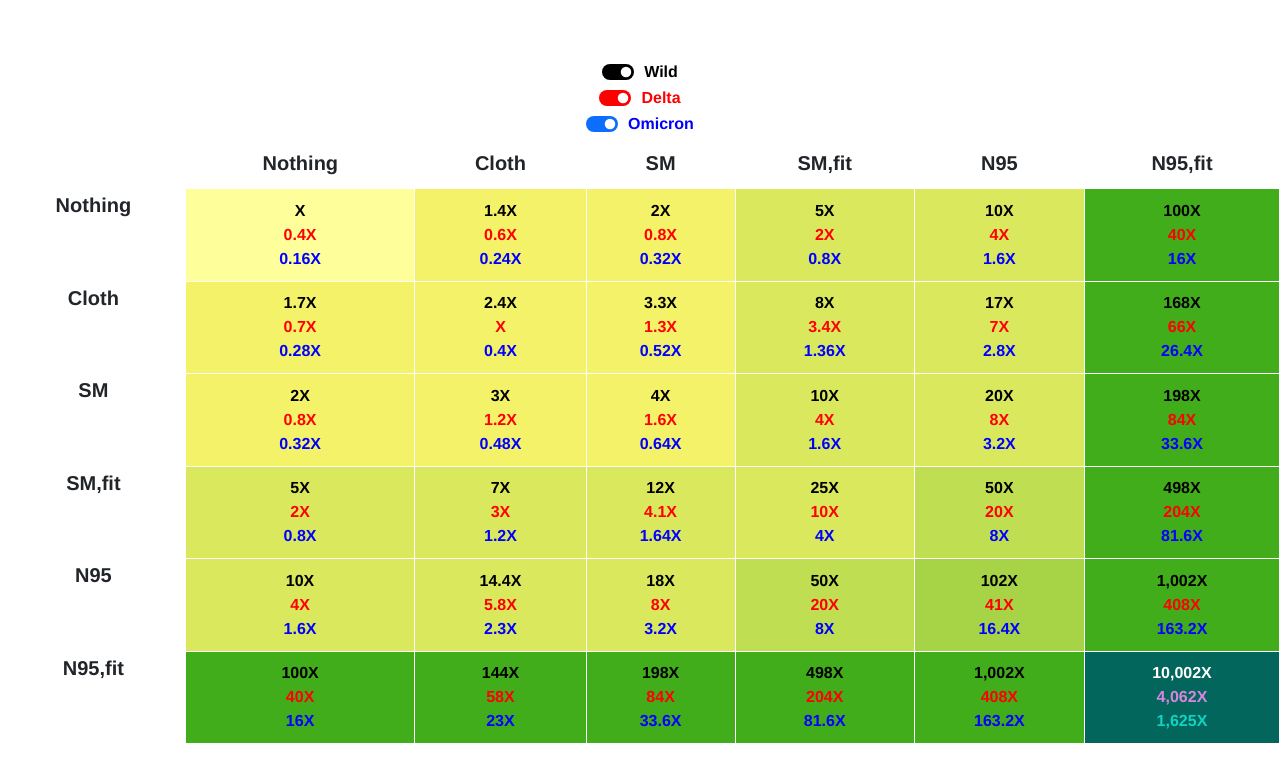
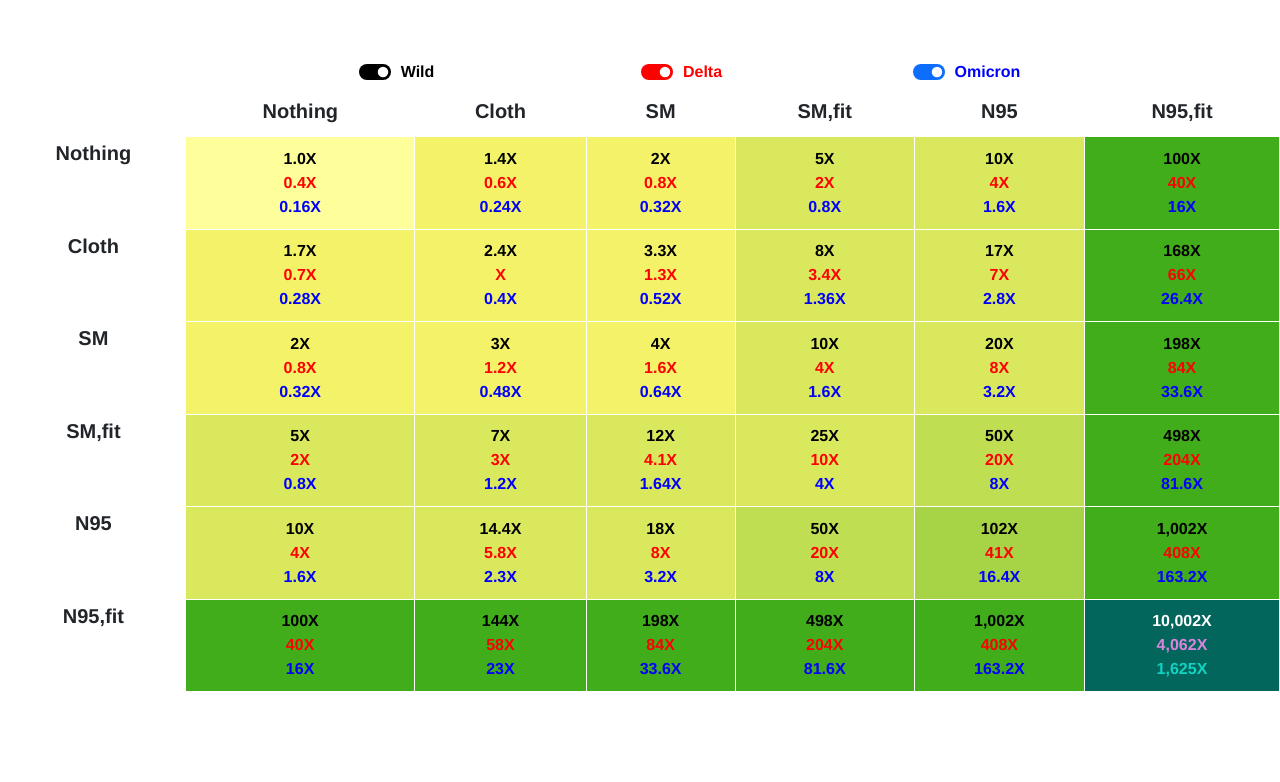
Before and after one commit to its-airborne/bettermasks, a Vue app: page / in a window 1280 px wide. Shown: the top 782 px of the page. Built offline with nearby package versions, Linux system fonts and the light colour scheme.

Commit message:
row of toggles, 1.0X always on screen

```diff
--- a/data.json
+++ b/data.json
@@ -1,7 +1,7 @@
 [
   {
     "wild": {
-      "Nothing": "X",
+      "Nothing": "1.0X",
       "Cloth": "1.4X",
       "SM": "2X",
       "SM,fit": "5X",
--- a/src/App.vue
+++ b/src/App.vue
@@ -1,7 +1,10 @@
 <template>
   <div id="app">
 
-    <div class="form-check form-switch">
+    <div class="container">
+    <div class="row">
+    <div class="col-sm-2"></div>
+    <div class="col-sm-3 form-check form-switch">
       <input
         v-model="checkWild"
         class="form-check-input"
@@ -15,7 +18,7 @@
         Wild
       </label>
     </div>
-    <div class="form-check form-switch">
+    <div class="col-sm-3 form-check form-switch">
       <input
         v-model="checkDelta"
         class="form-check-input"
@@ -29,7 +32,7 @@
         Delta
       </label>
     </div>
-    <div class="form-check form-switch">
+    <div class="col-sm-3 form-check form-switch">
       <input
         v-model="checkOmicron"
         class="form-check-input"
@@ -42,6 +45,8 @@
       >
         Omicron
       </label>
+    </div>
+    </div>
     </div>
 
     <table class="table">
@@ -62,7 +67,8 @@
             :class="`table-${index}-${headIndex}`"
           >
             <table>
-              <tr v-if="checkWild" class="wild">{{ jsonData[index].wild[head] }}</tr>
+              <tr v-if="checkWild || jsonData[index].wild[head] === '1.0X'"
+                  class="wild">{{ jsonData[index].wild[head] }}</tr>
               <tr v-if="checkDelta" class="delta">{{ jsonData[index].delta[head] }}</tr>
               <tr v-if="checkOmicron" class="omicron">{{ jsonData[index].omicron[head] }}</tr>
             </table>
```
